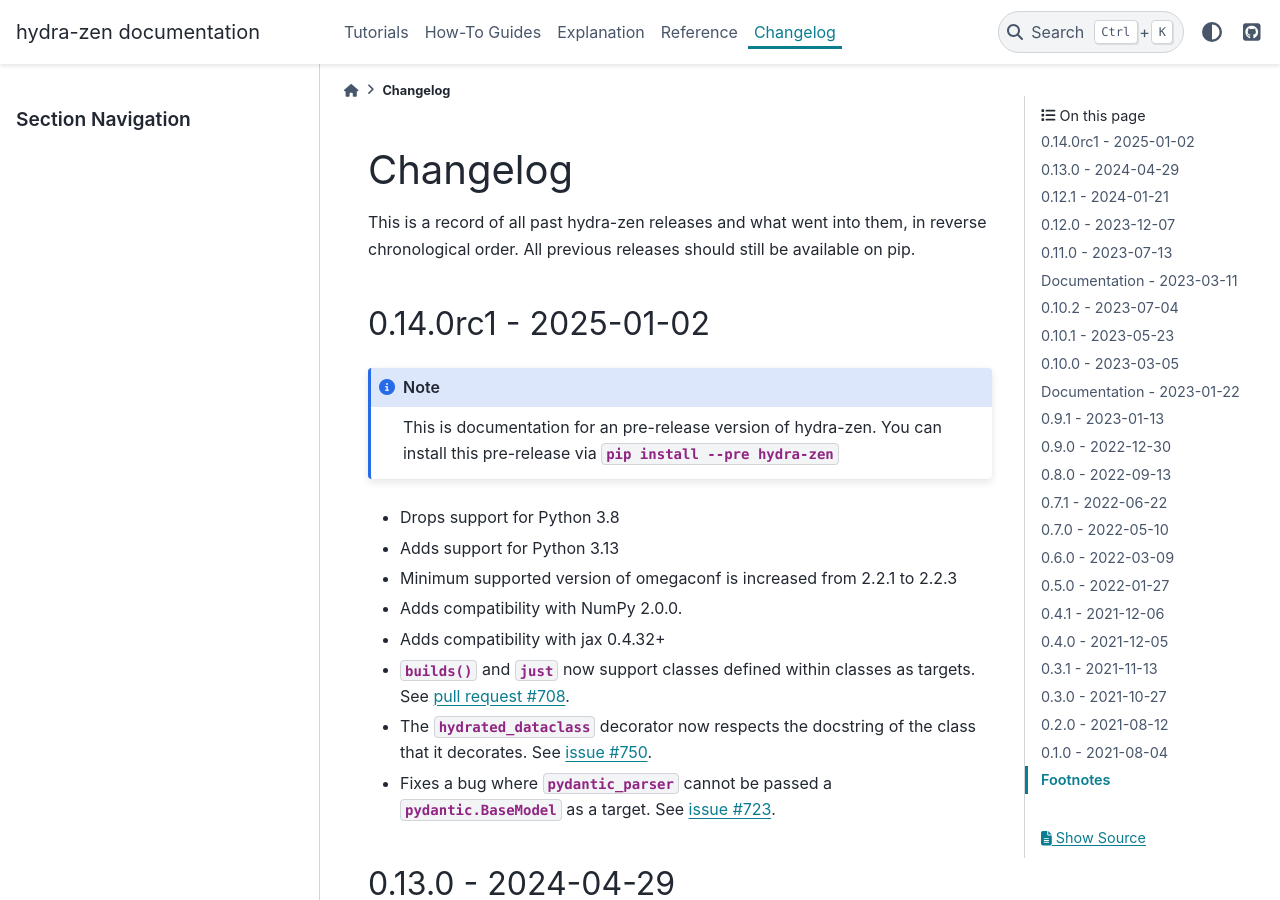
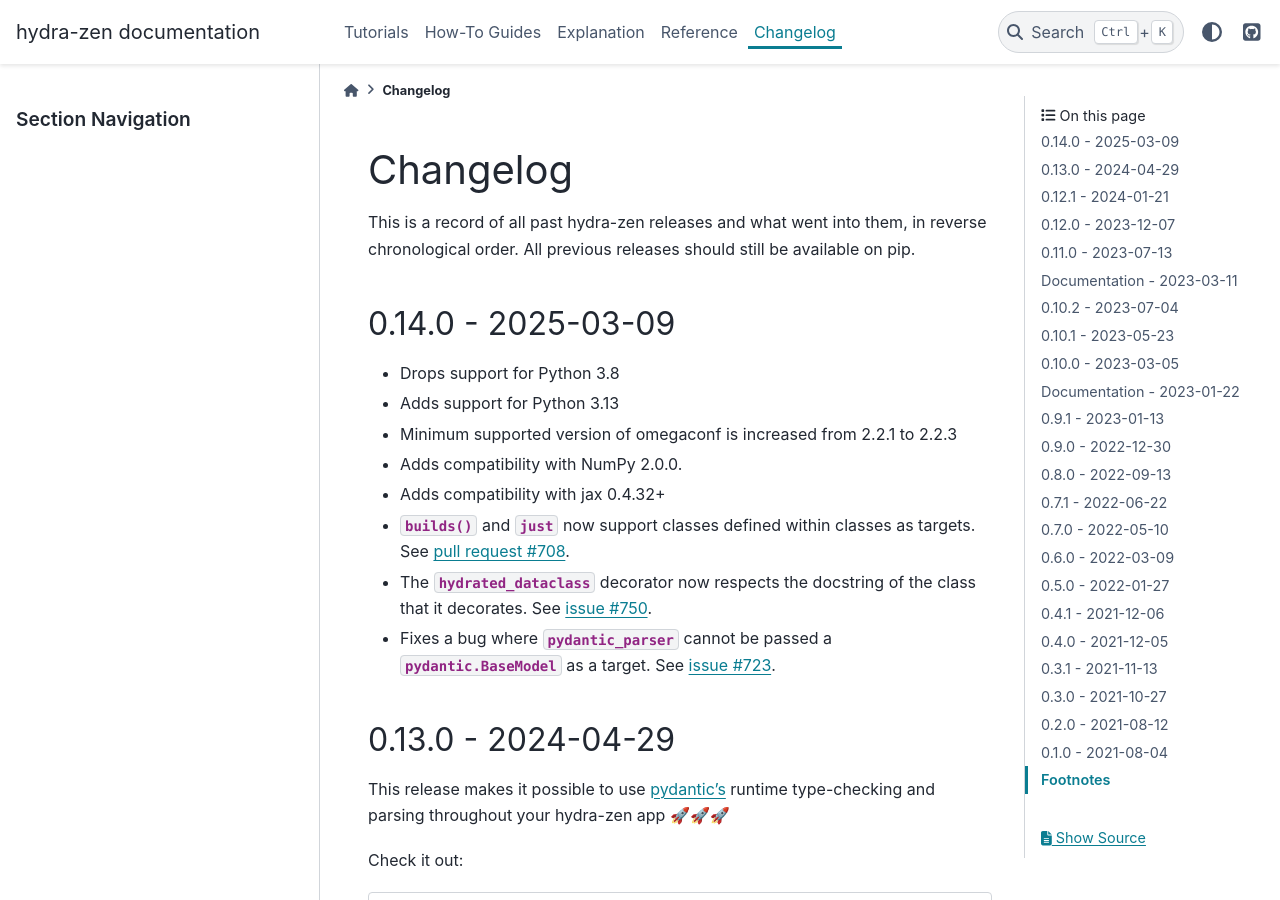
Before and after one commit to mit-ll-responsible-ai/hydra-zen, a Sphinx documentation site: the page built from docs/source/changes.rst, in a window 1280 px wide and 900 px high. Built offline with Sphinx 7.4.7 and the PyData theme 0.15.4, drawn with Linux system fonts in a browser that asks for light colours; the version number could not be read and is left out.

Commit message:
Changelog: v0.14.0

```diff
--- a/docs/source/changes.rst
+++ b/docs/source/changes.rst
@@ -10,11 +10,9 @@
 
 .. _v0.14.0:
 
-----------------------
-0.14.0rc1 - 2025-01-02
-----------------------
-
-.. note:: This is documentation for an pre-release version of hydra-zen. You can install this pre-release via `pip install --pre hydra-zen`
+-------------------
+0.14.0 - 2025-03-09
+-------------------
 
 - Drops support for Python 3.8
 - Adds support for Python 3.13
```
